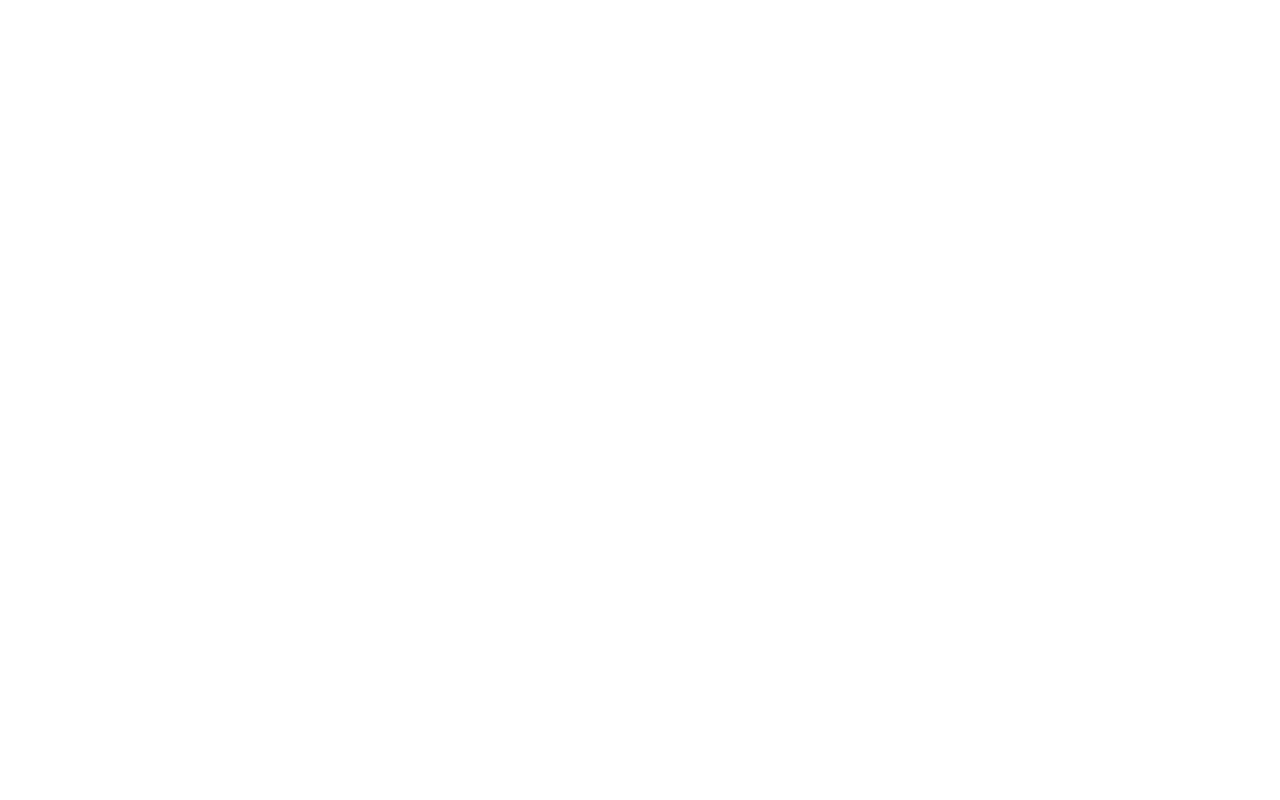
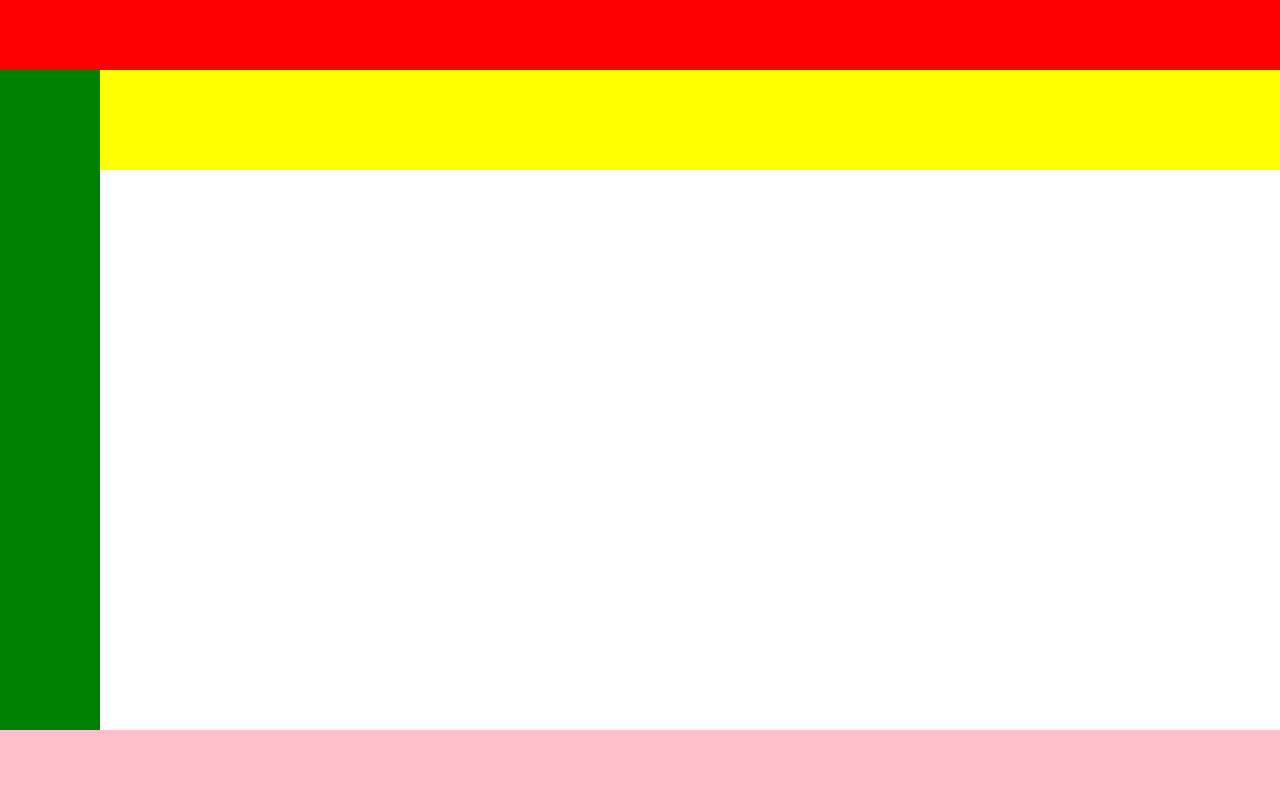
Before and after one commit to AlessandroGallus/html-css-spotifyweb, a plain HTML site: page index.html in a window 1280 px wide. Drawn offline with Linux system fonts and the light colour scheme.

Commit message:
Stuttura generale

```diff
--- a/assets/css/style.css
+++ b/assets/css/style.css
@@ -0,0 +1,51 @@
+*{
+    box-sizing: border-box;
+    margin:0;
+    padding: 0;
+    z-index: 0;
+}
+.ag-middle{
+    display: flex;
+    position: relative;
+    margin-top: 70px;
+}
+.ag-container{
+    position: relative;
+}
+footer{
+    height: 70px;
+    background-color: pink;
+    position: fixed;
+    bottom:0;
+    width:100%;
+    z-index: 2;
+}
+.ag-nav{
+    display: inline-block;
+    width:100px;
+    position:fixed;
+    left:0;
+    top:70px;
+    height: calc( 100vh - 140px );
+    background-color: green;
+}
+.ag-clearifx{
+    content:"";
+    display: table;
+    clear:both;
+}
+.ag-music{
+    width: calc(100% - 100px);
+    display: inline-block;
+    background-color: yellow;
+    min-height: 100px;
+    margin-left: 100px;
+}
+.ag-top{
+    height:70px;
+    width: 100%;
+    position: fixed;
+    background-color: red;
+    top:0;
+    z-index:1;
+}
--- a/index.html
+++ b/index.html
@@ -9,17 +9,42 @@
 </head>
 <body>
 
-    <main>
+    <div class="ag-container ag-clearfix">
+
+        <main>
+
+            <div class="ag-top">
 
 
 
-    </main>
+            </div>
 
-    <footer>
+            <div class="ag-nav">
 
 
 
-    </footer>
+            </div>
+            <div class="ag-middle">
+
+
+                <div class="ag-music">
+
+
+
+                </div>
+
+            </div>
+
+
+        </main>
+
+        <footer>
+
+
+
+        </footer>
+
+    </div>
 
 </body>
 </html>
```
